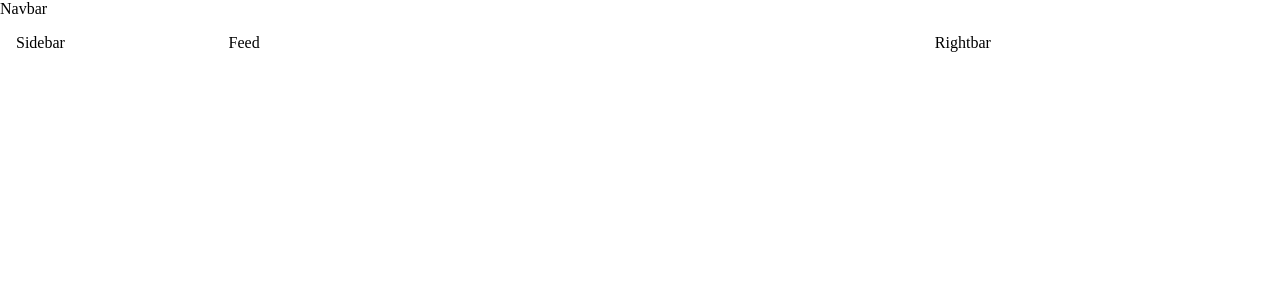
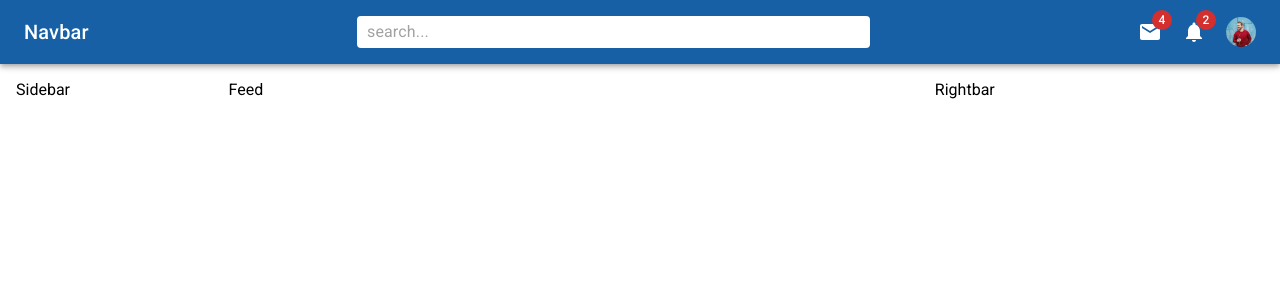
Before and after one commit to ZahraAbaszadeh/Material-UI-5, a React (Create React App) app: page / in a window 1280 px wide. Shown: the top 300 px of the page. Built offline with nearby package versions, Linux system fonts and the light colour scheme.

Commit message:
Navbar completed

```diff
--- a/public/index.html
+++ b/public/index.html
@@ -14,6 +14,12 @@
     />
 
     <title>MUI</title>
+    <style>
+      * {
+        font-family: "Roboto", sans-serif;
+        margin: 0;
+      }
+    </style>
   </head>
   <body>
     <noscript>You need to enable JavaScript to run this app.</noscript>
--- a/src/components/Navbar.jsx
+++ b/src/components/Navbar.jsx
@@ -1,7 +1,94 @@
-import React from 'react'
+import React, { useState } from "react";
+import photo from "../assets/img/pexels-photo-846741.jpeg";
+import {
+  AppBar,
+  Toolbar,
+  styled,
+  Typography,
+  InputBase,
+  Box,
+  Badge,
+  Avatar,
+  Menu,
+  MenuItem
+} from "@mui/material";
+import { Mail, Notifications } from "@mui/icons-material";
+import MenuIcon from "@mui/icons-material/Menu";
 
 export default function Navbar() {
+  const [open, setOpen] = useState(false);
+  const StyledToolbar = styled(Toolbar)({
+    display: "flex",
+    justifyContent: "space-between",
+  });
+  const Search = styled("div")(({ theme }) => ({
+    backgroundColor: "white",
+    padding: "0 10px",
+    borderRadius: theme.shape.borderRadius,
+    width: "40%",
+  }));
+  const Icons = styled(Box)(({ theme }) => ({
+    display: "none",
+    alignItems: "center",
+    gap: "20px",
+    [theme.breakpoints.up("sm")]: {
+      display: "flex",
+    },
+  }));
+  const UserBox = styled(Box)(({ theme }) => ({
+    display: "flex",
+    alignItems: "center",
+    gap: "10px",
+    [theme.breakpoints.up("sm")]: {
+      display: "none",
+    },
+  }));
   return (
-    <div>Navbar</div>
-  )
+    <AppBar position="sticky">
+      <StyledToolbar>
+        <Typography variant="h6" sx={{ display: { xs: "none", sm: "block" } }}>
+          Navbar
+        </Typography>
+        <MenuIcon sx={{ display: { xs: "block", sm: "none" } }} />
+        <Search>
+          <InputBase placeholder="search..." />
+        </Search>
+        <Icons>
+          <Badge badgeContent={4} color="error">
+            <Mail />
+          </Badge>
+          <Badge badgeContent={2} color="error">
+            <Notifications />
+          </Badge>
+          <Avatar
+            sx={{ width: 30, height: 30 }}
+            src={photo}
+            onClick={(e) => setOpen(true)}
+          />
+        </Icons>
+        <UserBox onClick={(e) => setOpen(true)}>
+          <Avatar sx={{ width: 30, height: 30 }} src={photo} />
+          <Typography variant="span">John</Typography>
+        </UserBox>
+      </StyledToolbar>
+      <Menu
+        id="demo-positioned-menu"
+        aria-labelledby="demo-positioned-button"
+        open={open}
+        onClose={(e) => setOpen(false)}
+        anchorOrigin={{
+          vertical: "top",
+          horizontal: "right",
+        }}
+        transformOrigin={{
+          vertical: "top",
+          horizontal: "right",
+        }}
+      >
+        <MenuItem>Profile</MenuItem>
+        <MenuItem>My account</MenuItem>
+        <MenuItem>Logout</MenuItem>
+      </Menu>
+    </AppBar>
+  );
 }
--- a/src/index.css
+++ b/src/index.css
@@ -1,5 +1,5 @@
 body {
   margin: 0;
   padding: 0;
-  font-family: "Roboto" sans-serif;
+  font-family: "Roboto" sans-serif !important;
 }
```
Also changed, not shown: src/assets/img/pexels-photo-846741.jpeg (added).
